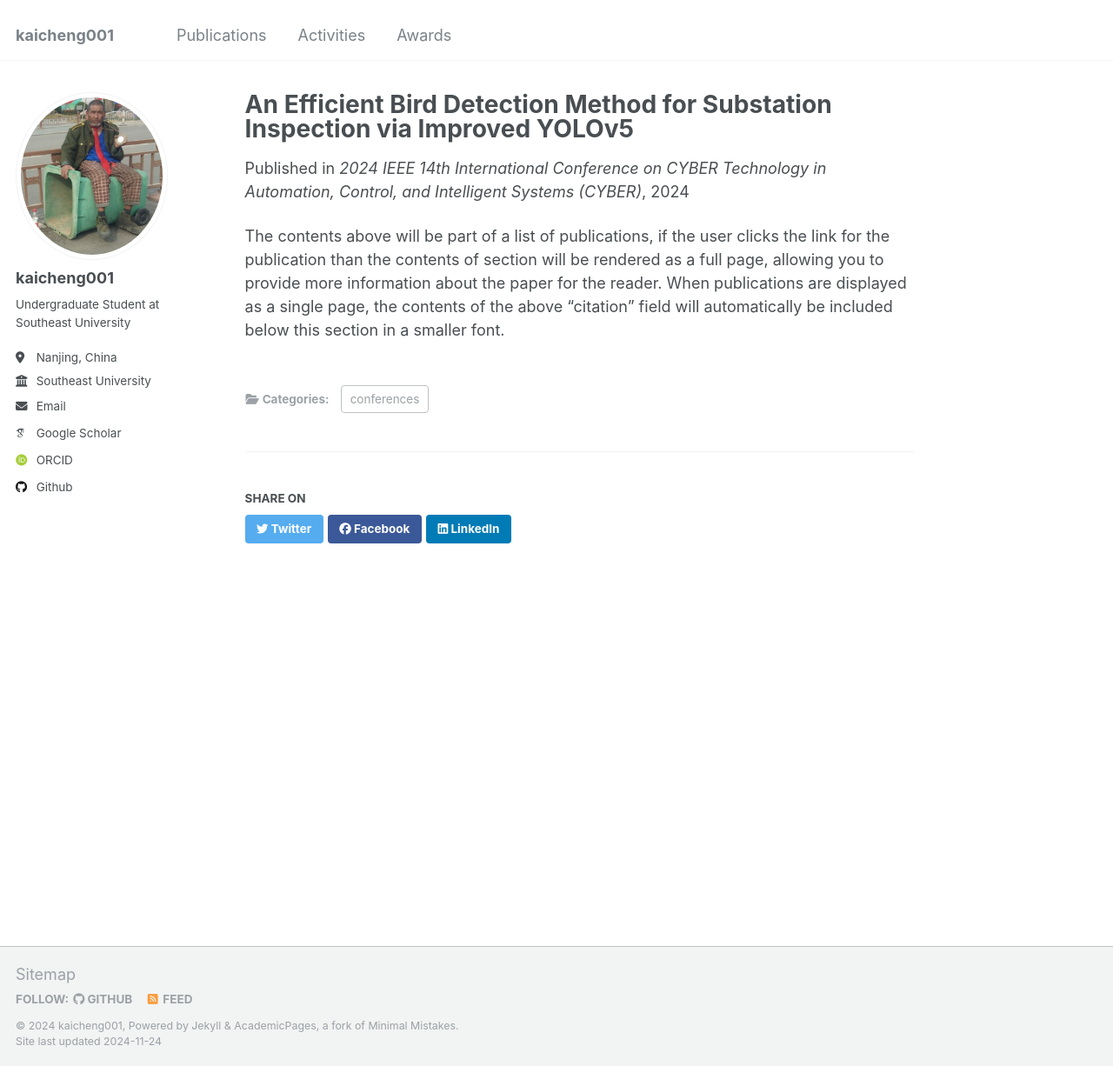
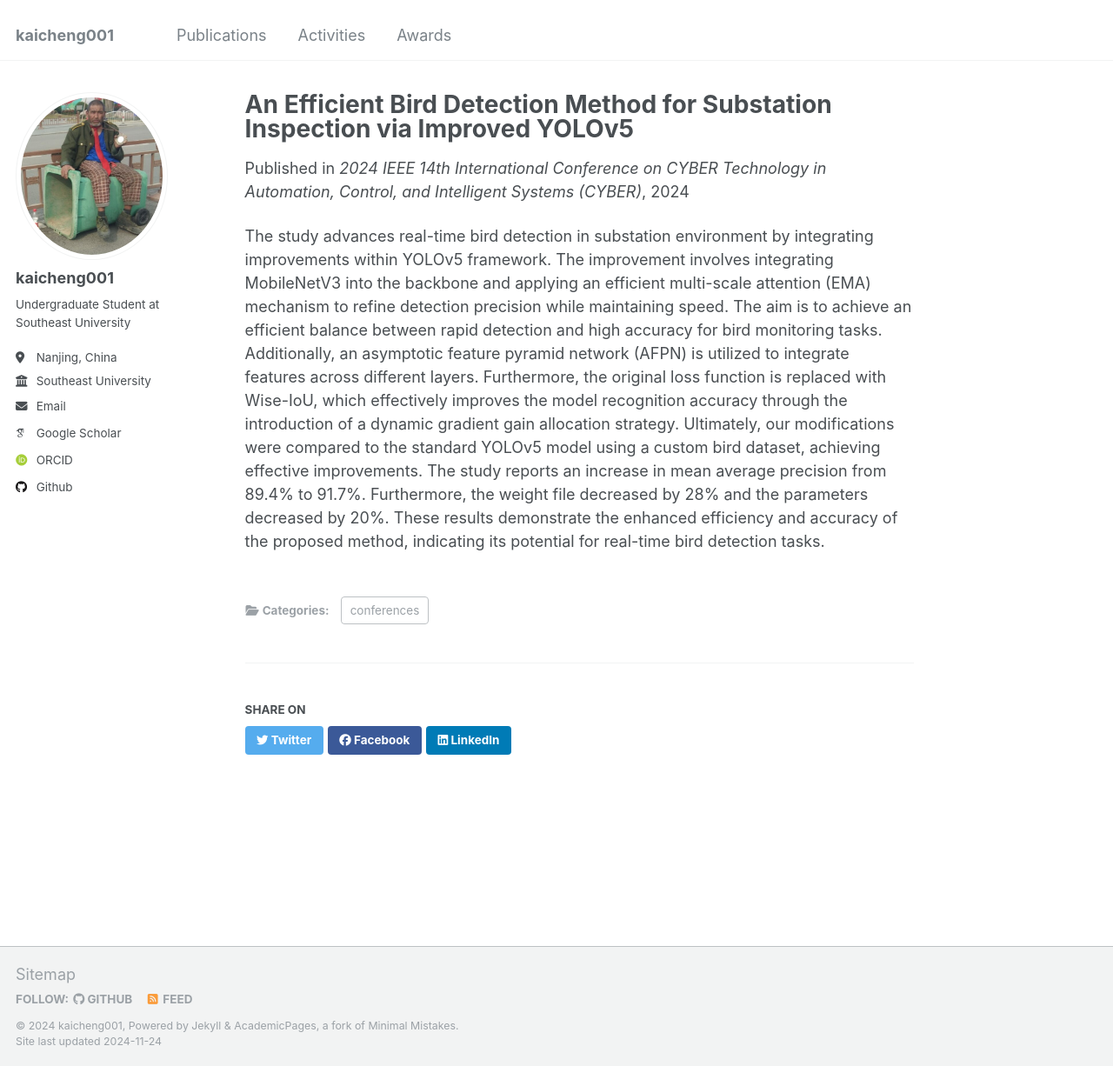
Before and after one commit to kaicheng001/kaicheng001.github.io, a Jekyll site: the page built from _publications/2024-07-efficient-bird-detection.md, in a window 1280 px wide and 1226 px high. Shown: the whole window at 87% size. Built offline with Jekyll 4.4.1, drawn with Linux system fonts in a browser that asks for light colours; some web fonts are replaced.

Commit message:
Delete some redundant content

```diff
--- a/_publications/2024-07-efficient-bird-detection.md
+++ b/_publications/2024-07-efficient-bird-detection.md
@@ -11,4 +11,4 @@ paperurl: 'https://ieeexplore.ieee.org/abstract/document/10748798'
 ---
 
 
-The contents above will be part of a list of publications, if the user clicks the link for the publication than the contents of section will be rendered as a full page, allowing you to provide more information about the paper for the reader. When publications are displayed as a single page, the contents of the above "citation" field will automatically be included below this section in a smaller font.
+The study advances real-time bird detection in substation environment by integrating improvements within YOLOv5 framework. The improvement involves integrating MobileNetV3 into the backbone and applying an efficient multi-scale attention (EMA) mechanism to refine detection precision while maintaining speed. The aim is to achieve an efficient balance between rapid detection and high accuracy for bird monitoring tasks. Additionally, an asymptotic feature pyramid network (AFPN) is utilized to integrate features across different layers. Furthermore, the original loss function is replaced with Wise-IoU, which effectively improves the model recognition accuracy through the introduction of a dynamic gradient gain allocation strategy. Ultimately, our modifications were compared to the standard YOLOv5 model using a custom bird dataset, achieving effective improvements. The study reports an increase in mean average precision from 89.4% to 91.7%. Furthermore, the weight file decreased by 28% and the parameters decreased by 20%. These results demonstrate the enhanced efficiency and accuracy of the proposed method, indicating its potential for real-time bird detection tasks.
```
Also changed, not shown: _activities/activities-1.md (renamed from _portfolio/portfolio-1.md), _pages/activities.html (renamed from _pages/portfolio.html), images/poster.png (deleted).
